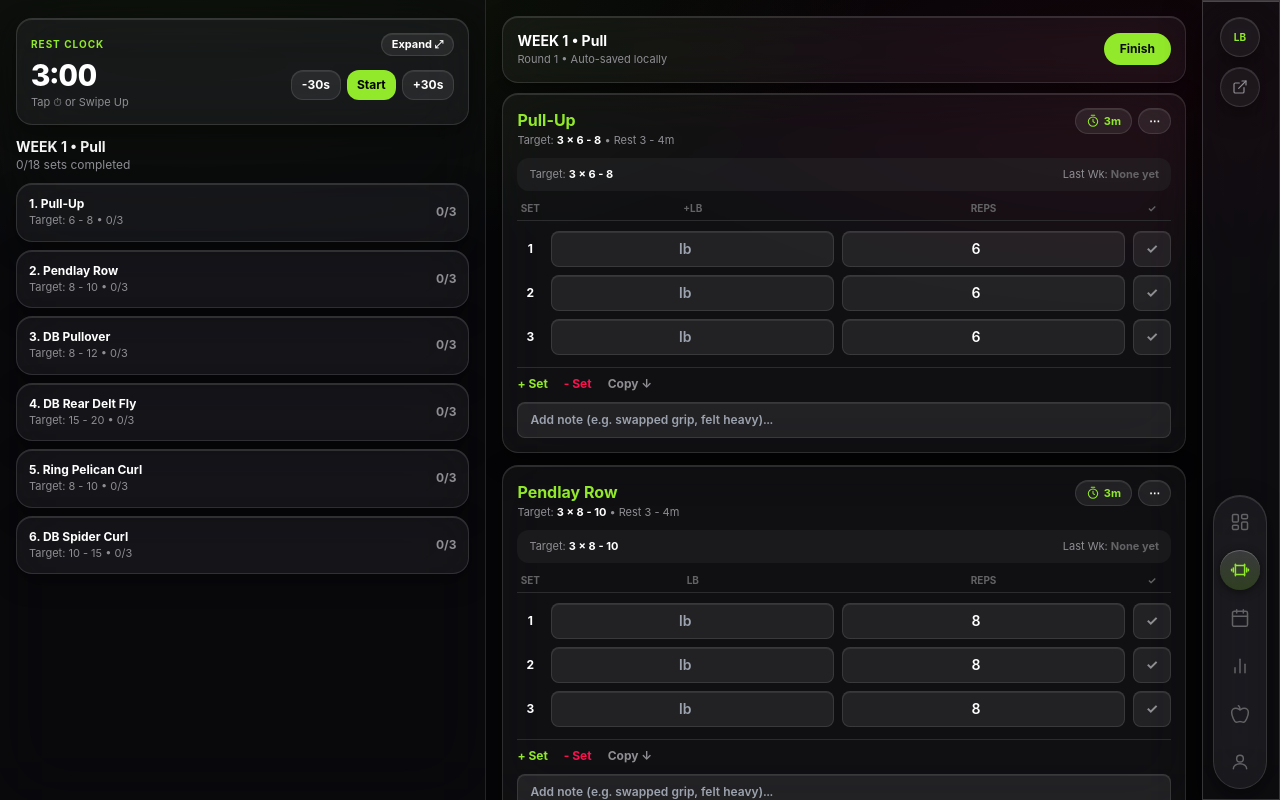
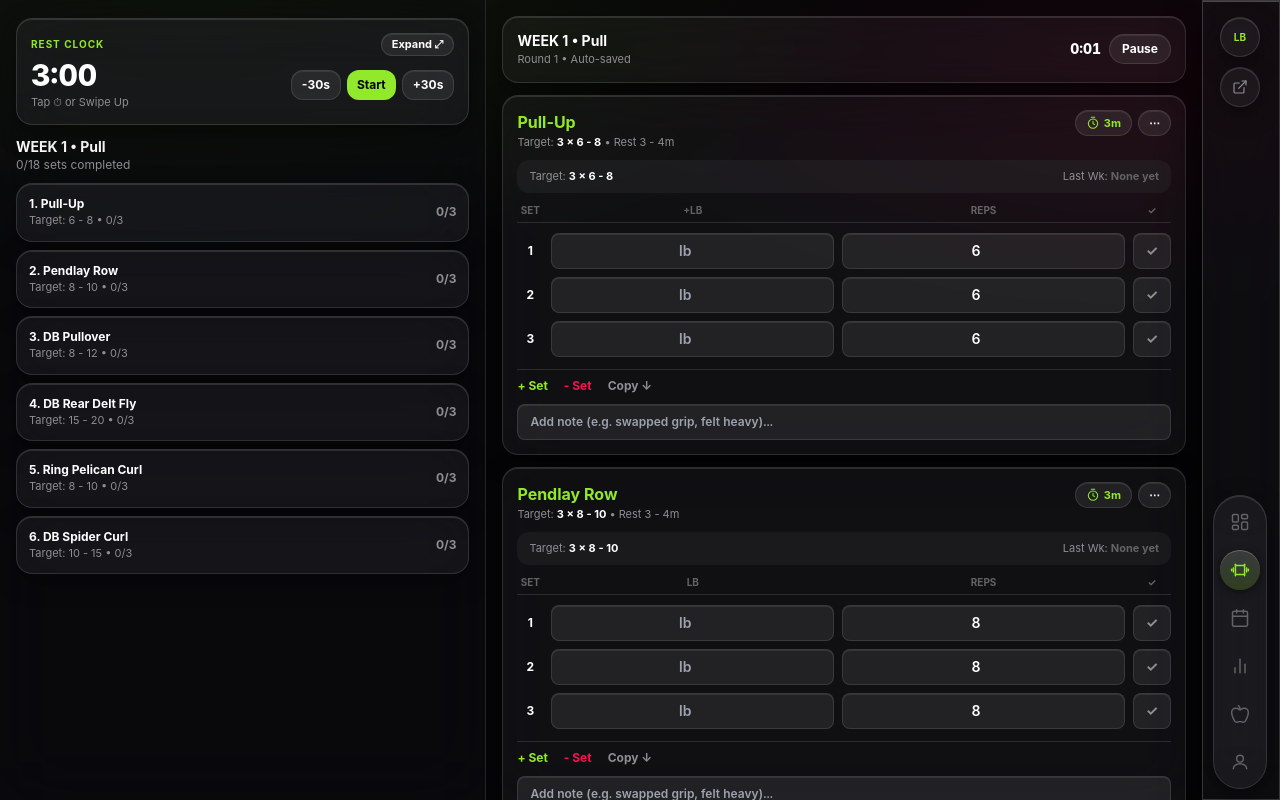
Before and after one commit to seanqu7/Apex-Hybrid, a plain HTML site: page index.html in a window 1280 px wide. Both pictures are taken after a click on the button 1149 px from the left and 176 px from the top of the page. Drawn offline with nearby package versions, Linux system fonts and the light colour scheme.

Commit message:
Add files via upload

```diff
--- a/index.html
+++ b/index.html
@@ -229,17 +229,8 @@
 
       <!-- CENTER/RIGHT WORKSPACE PANE -->
       <main class="right-pane">
-        <div id="mainContent" class="scroll-area"></div>
-
-        <!-- Docked Start Workout Footer (Today tab) -->
-        <div id="todayFooter" class="hidden px-4 pt-2.5 bg-[#000000]/95 border-t border-[#1C1C1E]" style="padding-bottom: max(10px, env(safe-area-inset-bottom));">
-          <button id="btnStartToday" class="w-full py-3.5 rounded-full bg-[#E5E5EA] text-[#0B0B0D] font-bold text-sm tracking-wide shadow-lg">
-            START WORKOUT
-          </button>
-        </div>
-
         <!-- Floating Rest Timer Bar -->
-        <div id="restTimerBar" class="hidden bg-[#2C2C2E] border-t border-[#2D2D37] px-4 py-2.5 relative">
+        <div id="restTimerBar" class="hidden bg-[#2C2C2E] border-b border-[#2D2D37] shrink-0 px-4 py-2.5 relative">
           <div id="restProgress" class="absolute top-0 left-0 h-[3px] bg-[#92E82A] transition-all" style="width: 100%"></div>
           <div class="flex items-center justify-between gap-2">
             <div class="min-w-0">
@@ -257,6 +248,17 @@
             </div>
           </div>
         </div>
+
+        <div id="mainContent" class="scroll-area"></div>
+
+        <!-- Docked Start Workout Footer (Today tab) -->
+        <div id="todayFooter" class="hidden px-4 pt-2.5 bg-[#000000]/95 border-t border-[#1C1C1E]" style="padding-bottom: max(10px, env(safe-area-inset-bottom));">
+          <button id="btnStartToday" class="w-full py-3.5 rounded-full bg-[#E5E5EA] text-[#0B0B0D] font-bold text-sm tracking-wide shadow-lg">
+            START WORKOUT
+          </button>
+        </div>
+
+
       </main>
 
       <!-- FAR-RIGHT VERTICAL ICON RAIL (Duo Mode) -->
@@ -669,6 +671,8 @@
       peakWeights: saved.peakWeights || {},
       lastExerciseSets: saved.lastExerciseSets || {},
       timerExpanded: false,
+      todayWeekOffset: 0,
+      woElapsedInterval: null,
       roundNumber: saved.roundNumber || 1,
       savedRounds: Array.isArray(saved.savedRounds) ? saved.savedRounds : [],
       nutrition: saved.nutrition || {
@@ -748,6 +752,7 @@
         sets: doneSets,
         volume: Math.round(vol),
         date: new Date().toLocaleDateString(),
+        durationMin: Math.max(1, Math.round((sess.elapsedSec || 0) / 60)),
         isoDate: getLocalTodayStr(),
         exercises: exercisesSnapshot
       };
@@ -768,7 +773,7 @@
         }));
         return { exId: item.exId, rx: item, sets, loadMode: 'added', sugDismissed: false, activeRpeSetIdx: null };
       });
-      state.activeSession = { sessionId: `${Date.now()}-${Math.random().toString(36).slice(2, 7)}`, dayIdx, title: `WEEK ${state.selectedWeek} • ${day.name}`, startedAt: Date.now(), exercises };
+      state.activeSession = { sessionId: `${Date.now()}-${Math.random().toString(36).slice(2, 7)}`, dayIdx, title: `WEEK ${state.selectedWeek} • ${day.name}`, startedAt: Date.now(), elapsedSec: 0, lastTickMs: Date.now(), paused: false, exercises };
       switchTab('train');
     }
 
@@ -806,6 +811,32 @@
       }
     }
 
+    function formatWoClock(sec) {
+      const s = Math.max(0, Math.floor(sec || 0));
+      const h = Math.floor(s / 3600);
+      const m = Math.floor((s % 3600) / 60);
+      const r = s % 60;
+      return h > 0 ? `${h}:${String(m).padStart(2, '0')}:${String(r).padStart(2, '0')}` : `${m}:${String(r).padStart(2, '0')}`;
+    }
+
+    function tickWorkoutClock() {
+      const sess = state.activeSession;
+      if (!sess) return;
+      const now = Date.now();
+      if (!sess.paused) {
+        const dt = Math.max(0, Math.floor((now - (sess.lastTickMs || now)) / 1000));
+        if (dt > 0) {
+          sess.elapsedSec = (sess.elapsedSec || 0) + dt;
+          sess.lastTickMs = now;
+        }
+      } else {
+        sess.lastTickMs = now;
+      }
+      const el = document.getElementById('woElapsedClock');
+      if (el) el.textContent = formatWoClock(sess.elapsedSec || 0);
+    }
+    if (typeof setInterval === 'function') setInterval(tickWorkoutClock, 1000);
+
     document.getElementById('btnRestMinus').addEventListener('click', () => {
       if (!state.restTimer.running) return;
       if (state.restTimer.paused) state.restTimer.pausedLeft = Math.max(0, state.restTimer.pausedLeft - 30);
@@ -878,7 +909,7 @@
         <div class="mb-4">
           <div class="flex items-center justify-between mb-2.5">
             <div class="text-lg font-bold tracking-tight text-white">Summary</div>
-            <button id="btnHealthConnect" class="px-3 py-1 rounded-full text-[11px] font-bold bg-[#1C1C1E] text-[#92E82A] border border-[#2C2C2E]">
+            <button class="health-connect-btn px-3 py-1 rounded-full text-[11px] font-bold bg-[#1C1C1E] text-[#92E82A] border border-[#2C2C2E]">
               Health
             </button>
           </div>
@@ -930,8 +961,8 @@
           <!-- Nutrition Macro Strip -->
           <div class="bg-[#1C1C1E] rounded-[20px] p-3.5">
             <div class="flex items-center justify-between mb-2">
-              <div class="text-xs font-semibold text-white">Nutrition</div>
-              <button id="btnGoNutri" class="text-[11px] font-bold text-[#92E82A]">Log Meal →</button>
+              <div class="text-xs font-semibold text-white">Nutrition <span class="text-[10px] font-normal text-[#8E8E93]">• ${getActiveNutritionDate()}</span></div>
+              <button class="go-nutri-btn text-[11px] font-bold text-[#92E82A]">Log Meal →</button>
             </div>
             <div class="grid grid-cols-4 gap-2 text-center">
               <div class="bg-[#2C2C2E]/70 rounded-xl py-1.5 px-1">
@@ -1017,11 +1048,13 @@
     })();
 
     function wireHealthButton() {
-      const goN = document.getElementById('btnGoNutri');
-      if (goN) goN.addEventListener('click', () => switchTab('nutrition'));
-      const btn = document.getElementById('btnHealthConnect');
-      if (!btn) return;
-      btn.addEventListener('click', () => {
+      document.querySelectorAll('.go-nutri-btn').forEach((goN) => {
+        if (!goN.dataset.wired) { goN.dataset.wired = '1'; goN.addEventListener('click', () => switchTab('nutrition')); }
+      });
+      document.querySelectorAll('.health-connect-btn').forEach((btn) => {
+        if (btn.dataset.wired) return;
+        btn.dataset.wired = '1';
+        btn.addEventListener('click', () => {
         const baseUrl = window.location.origin + window.location.pathname;
         const h = state.health;
         const liveSyncedUrl = `${baseUrl}?health_sync=1&move=${Math.round(h.moveCal || 0)}&ex=${Math.round(h.exMin || 0)}&stand=${Math.round(h.standHr || 0)}`;
@@ -1067,6 +1100,7 @@
         if (copyLiveBtn) copyLiveBtn.addEventListener('click', async () => {
           try { await navigator.clipboard.writeText(liveSyncedUrl); } catch (e) {}
           copyLiveBtn.textContent = 'Copied Live Sync URL ✓';
+        });
         });
       });
     }
@@ -1841,29 +1875,36 @@
           const d = new Date(h.date);
           return !isNaN(d.getTime()) ? `${d.getFullYear()}-${String(d.getMonth() + 1).padStart(2, '0')}-${String(d.getDate()).padStart(2, '0')}` : '';
         }).filter(Boolean));
+        const selDate = getActiveNutritionDate();
+        const weekShift = (state.todayWeekOffset || 0) * 7;
         const monSunDays = [];
         for (let i = 0; i < 7; i++) {
-          const dStr = shiftDateStr(todayStr, i - dow);
+          const dStr = shiftDateStr(todayStr, i - dow + weekShift);
           monSunDays.push({
             date: dStr,
             lbl: ['MON', 'TUE', 'WED', 'THU', 'FRI', 'SAT', 'SUN'][i],
             num: Number(dStr.slice(8)),
             isToday: dStr === todayStr,
+            isSel: dStr === selDate,
             didWork: workoutDays.has(dStr)
           });
         }
+        const selDayWorkouts = (state.history || []).filter((h) => h.isoDate === selDate);
 
         root.innerHTML = `
-          <!-- Clean Mon-Sun Strip + Calendar Trigger -->
-          <div class="flex items-center justify-between mb-3">
-            <div class="grid grid-cols-7 gap-1 flex-1 mr-2">
+          <!-- Interactive Scrollable Mon-Sun Strip + Red Dots + Calendar -->
+          <div class="flex items-center justify-between mb-3 gap-1">
+            <button id="btnWeekPrev" class="w-7 h-9 rounded-xl bg-[#1C1C1E] text-[#8E8E93] hover:text-white font-bold text-sm flex items-center justify-center shrink-0">‹</button>
+            <div class="grid grid-cols-7 gap-1 flex-1">
               ${monSunDays.map((d) => `
-                <div class="text-center py-1 rounded-xl ${d.isToday ? 'bg-[#92E82A] text-[#000000]' : (d.didWork ? 'bg-[#92E82A]/20 text-[#92E82A]' : 'text-[#8E8E93]')}">
-                  <div class="text-[9px] font-bold tracking-wider">${d.lbl}</div>
-                  <div class="text-xs font-extrabold tabular-nums mt-0.5">${d.num}</div>
-                </div>
+                <button class="today-cal-day flex flex-col items-center justify-center py-1 rounded-xl ${d.isSel ? 'bg-[#FA114F] text-white shadow' : (d.didWork ? 'bg-[#FA114F]/15 text-white' : 'text-[#8E8E93]')}" data-date="${d.date}">
+                  <span class="w-1.5 h-1.5 rounded-full mb-0.5 ${d.didWork ? 'bg-[#92E82A]' : 'bg-transparent'}"></span>
+                  <div class="text-[9px] font-bold tracking-wider ${d.isSel ? 'text-white/90' : ''}">${d.lbl}</div>
+                  <div class="text-xs font-extrabold tabular-nums mt-0.5 ${d.didWork && !d.isSel ? 'text-white' : ''}">${d.num}</div>
+                </button>
               `).join('')}
             </div>
+            <button id="btnWeekNext" class="w-7 h-9 rounded-xl bg-[#1C1C1E] text-[#8E8E93] hover:text-white font-bold text-sm flex items-center justify-center shrink-0">›</button>
             <button id="btnOpenMonthCal" title="Calendar & Streak" class="w-9 h-9 rounded-xl bg-[#1C1C1E] border border-[#2C2C2E] text-white flex items-center justify-center shrink-0">
               <svg class="w-4 h-4" viewBox="0 0 24 24" fill="none" stroke="currentColor" stroke-width="1.8" stroke-linecap="round" stroke-linejoin="round"><rect x="3" y="4" width="18" height="18" rx="2"/><line x1="16" y1="2" x2="16" y2="6"/><line x1="8" y1="2" x2="8" y2="6"/><line x1="3" y1="10" x2="21" y2="10"/></svg>
             </button>
@@ -1952,6 +1993,15 @@
         });
 
         // Month Calendar + Consistency Streak Modal
+        const wkPrev = document.getElementById('btnWeekPrev');
+        const wkNext = document.getElementById('btnWeekNext');
+        if (wkPrev) wkPrev.addEventListener('click', () => { state.todayWeekOffset = (state.todayWeekOffset || 0) - 1; render(); });
+        if (wkNext) wkNext.addEventListener('click', () => { state.todayWeekOffset = (state.todayWeekOffset || 0) + 1; render(); });
+        root.querySelectorAll('.today-cal-day').forEach((b) => b.addEventListener('click', () => {
+          state.nutrition.selectedDate = b.dataset.date;
+          persistState();
+          render();
+        }));
         const calBtn = document.getElementById('btnOpenMonthCal');
         if (calBtn) calBtn.addEventListener('click', () => {
           const now = new Date();
@@ -2070,12 +2120,17 @@
 
         const sess = state.activeSession;
         root.innerHTML = `
-          <div class="flex items-center justify-between bg-[#1C1C1E] rounded-2xl p-3.5 mb-2.5">
+          <div class="flex items-center justify-between bg-[#1C1C1E] rounded-2xl p-3.5 mb-3">
             <div>
               <div class="text-sm font-bold text-white">${sess.title}</div>
-              <div class="text-[11px] text-[#8E8E93]">Round ${state.roundNumber} • Auto-saved locally</div>
-            </div>
-            <button id="btnEndWorkout" class="px-4 py-2 rounded-full bg-[#92E82A] text-[#0B0B0D] font-bold text-xs">Finish</button>
+              <div class="text-[11px] text-[#8E8E93]">Round ${state.roundNumber} • Auto-saved</div>
+            </div>
+            <div class="flex items-center gap-2">
+              <div id="woElapsedClock" class="text-sm font-extrabold text-white tabular-nums">${formatWoClock(sess.elapsedSec || 0)}</div>
+              <button id="btnPauseWorkout" class="px-3 py-1.5 rounded-full text-xs font-bold ${sess.paused ? 'bg-[#92E82A] text-[#000000]' : 'bg-[#2C2C2E] text-white'}">
+                ${sess.paused ? 'Resume' : 'Pause'}
+              </button>
+            </div>
           </div>
 
 
@@ -2143,7 +2198,21 @@
               </div>
             `;
           }).join('')}
+          <div class="pt-2 pb-6">
+            <button id="btnEndWorkout" class="w-full py-4 rounded-full bg-[#92E82A] text-[#000000] font-extrabold text-sm tracking-wide shadow-lg">
+              FINISH WORKOUT
+            </button>
+          </div>
         `;
+
+        const pauseWoBtn = document.getElementById('btnPauseWorkout');
+        if (pauseWoBtn) pauseWoBtn.addEventListener('click', () => {
+          tickWorkoutClock();
+          sess.paused = !sess.paused;
+          sess.lastTickMs = Date.now();
+          persistState();
+          render();
+        });
 
         root.querySelectorAll('.set-w').forEach((inp) => inp.addEventListener('input', (e) => {
           state.activeSession.exercises[inp.dataset.ex].sets[inp.dataset.s].weight = e.target.value === '' ? '' : Number(e.target.value);
```
